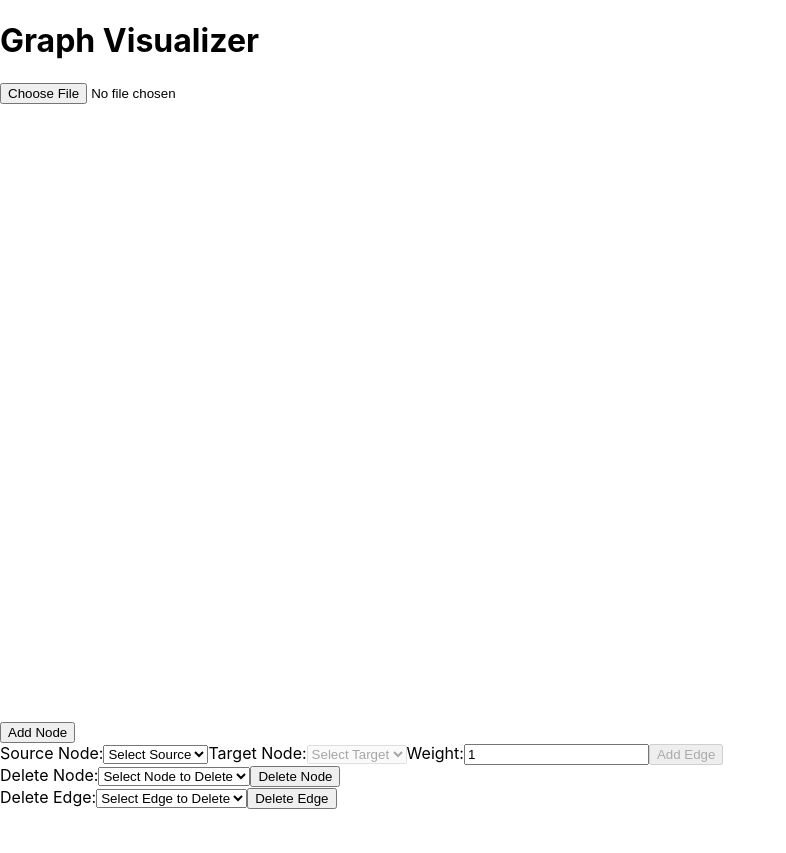
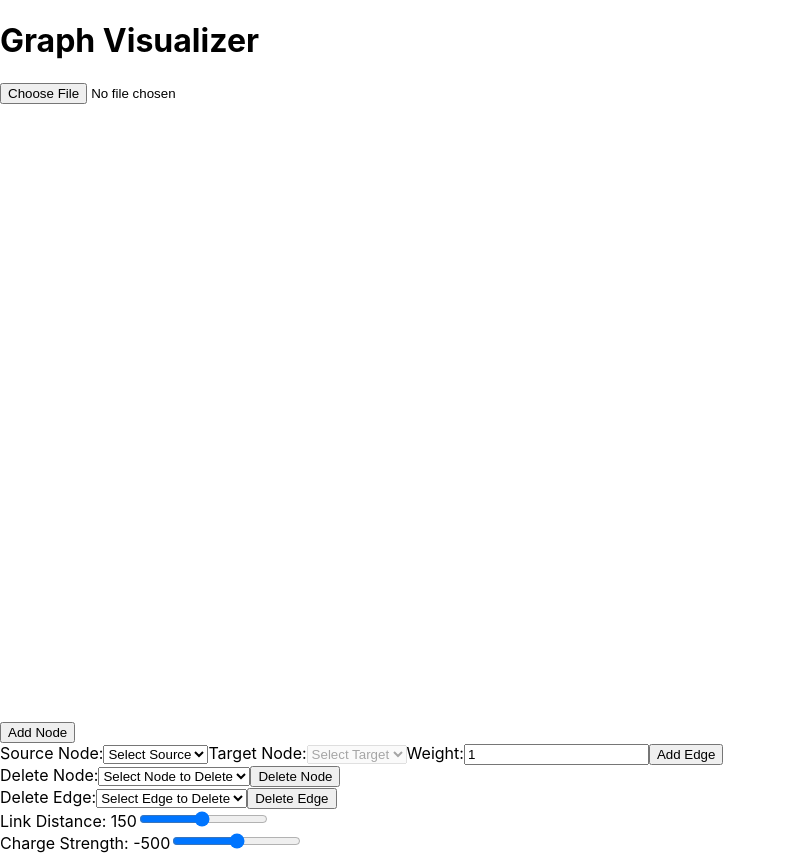
Before and after one commit to Matic054/GraphVisualizer, a React (Create React App) app: page / in a window 1280 px wide. Shown: the whole page, without its empty margins (0-786 px from the left). Before the commit the page ends 809 px from the top, so only its background shows below. Built offline with nearby package versions, Linux system fonts and the light colour scheme.

Commit message:
can set the charge strength

```diff
--- a/src/components/GraphVisualizer.js
+++ b/src/components/GraphVisualizer.js
@@ -9,6 +9,8 @@ const GraphVisualizer = ({ initialVertices, initialEdges }) => {
   const [edgeWeight, setEdgeWeight] = useState(1);
   const [selectedNodeToDelete, setSelectedNodeToDelete] = useState('');
   const [selectedEdgeToDelete, setSelectedEdgeToDelete] = useState('');
+  const [linkDistance, setLinkDistance] = useState(150);
+  const [chargeStrength, setChargeStrength] = useState(-500);
 
   const svgRef = useRef();
   const simulationRef = useRef();
@@ -22,8 +24,6 @@ const GraphVisualizer = ({ initialVertices, initialEdges }) => {
     if (!vertices.length) {
       return;
     }
-
-    console.log("The edges:", edges);
 
     const svg = d3.select(svgRef.current);
     svg.selectAll('*').remove();
@@ -46,8 +46,8 @@ const GraphVisualizer = ({ initialVertices, initialEdges }) => {
       .attr('fill', '#999');
 
     simulationRef.current = d3.forceSimulation(vertices)
-      .force('link', d3.forceLink(edges).id(d => d.id).distance(150))
-      .force('charge', d3.forceManyBody().strength(-500))
+      .force('link', d3.forceLink(edges).id(d => d.id).distance(linkDistance))
+      .force('charge', d3.forceManyBody().strength(chargeStrength))
       .force('center', d3.forceCenter(width / 2, height / 2));
 
     const link = svg.append('g')
@@ -125,7 +125,7 @@ const GraphVisualizer = ({ initialVertices, initialEdges }) => {
     }
 
     return () => simulationRef.current.stop();
-  }, [vertices, edges]);
+  }, [vertices, edges, linkDistance, chargeStrength]);
 
   const addNode = () => {
     const newNodeId = `v${vertices.length + 1}`;
@@ -134,20 +134,13 @@ const GraphVisualizer = ({ initialVertices, initialEdges }) => {
   };
 
   const handleAddEdge = () => {
-    // Create the new edge
     const newEdge = { source: sourceNode, target: targetNode, weight: edgeWeight, directed: true };
 
-    // Check if the opposite edge exists
     const oppositeEdgeIndex = edges.findIndex(edge =>
       edge.source.id === targetNode && edge.target.id === sourceNode && edge.weight === edgeWeight
     );
 
-    console.log('Opposite edge index:', oppositeEdgeIndex); // Log the index of the opposite edge if found
-    console.log('Current edges:', edges); // Log the current edges
-    console.log('New edge:', newEdge); // Log the new edge being added
-
     if (oppositeEdgeIndex !== -1) {
-      // If the opposite edge exists, update both to be undirected
       const updatedEdges = edges.map((edge, index) => {
         if (index === oppositeEdgeIndex || (edge.source.id === sourceNode && edge.target.id === targetNode && edge.weight === edgeWeight)) {
           return { ...edge, directed: false };
@@ -156,7 +149,6 @@ const GraphVisualizer = ({ initialVertices, initialEdges }) => {
       });
       setEdges(updatedEdges);
     } else {
-      // If the opposite edge does not exist, just add the new edge
       setEdges([...edges, newEdge]);
     }
   };
@@ -203,7 +195,7 @@ const GraphVisualizer = ({ initialVertices, initialEdges }) => {
           Weight:
           <input type="number" value={edgeWeight} onChange={e => setEdgeWeight(parseFloat(e.target.value))} />
         </label>
-        <button onClick={handleAddEdge} disabled={!sourceNode || !targetNode}>Add Edge</button>
+        <button onClick={handleAddEdge}>Add Edge</button>
       </div>
       <div>
         <label>
@@ -231,6 +223,30 @@ const GraphVisualizer = ({ initialVertices, initialEdges }) => {
         </label>
         <button onClick={deleteEdge}>Delete Edge</button>
       </div>
+      <div>
+        <label>
+          Link Distance: {linkDistance}
+          <input
+            type="range"
+            min="10"
+            max="300"
+            value={linkDistance}
+            onChange={e => setLinkDistance(parseFloat(e.target.value))}
+          />
+        </label>
+      </div>
+      <div>
+        <label>
+          Charge Strength: {chargeStrength}
+          <input
+            type="range"
+            min="-1000"
+            max="0"
+            value={chargeStrength}
+            onChange={e => setChargeStrength(parseFloat(e.target.value))}
+          />
+        </label>
+      </div>
     </div>
   );
 };
```
